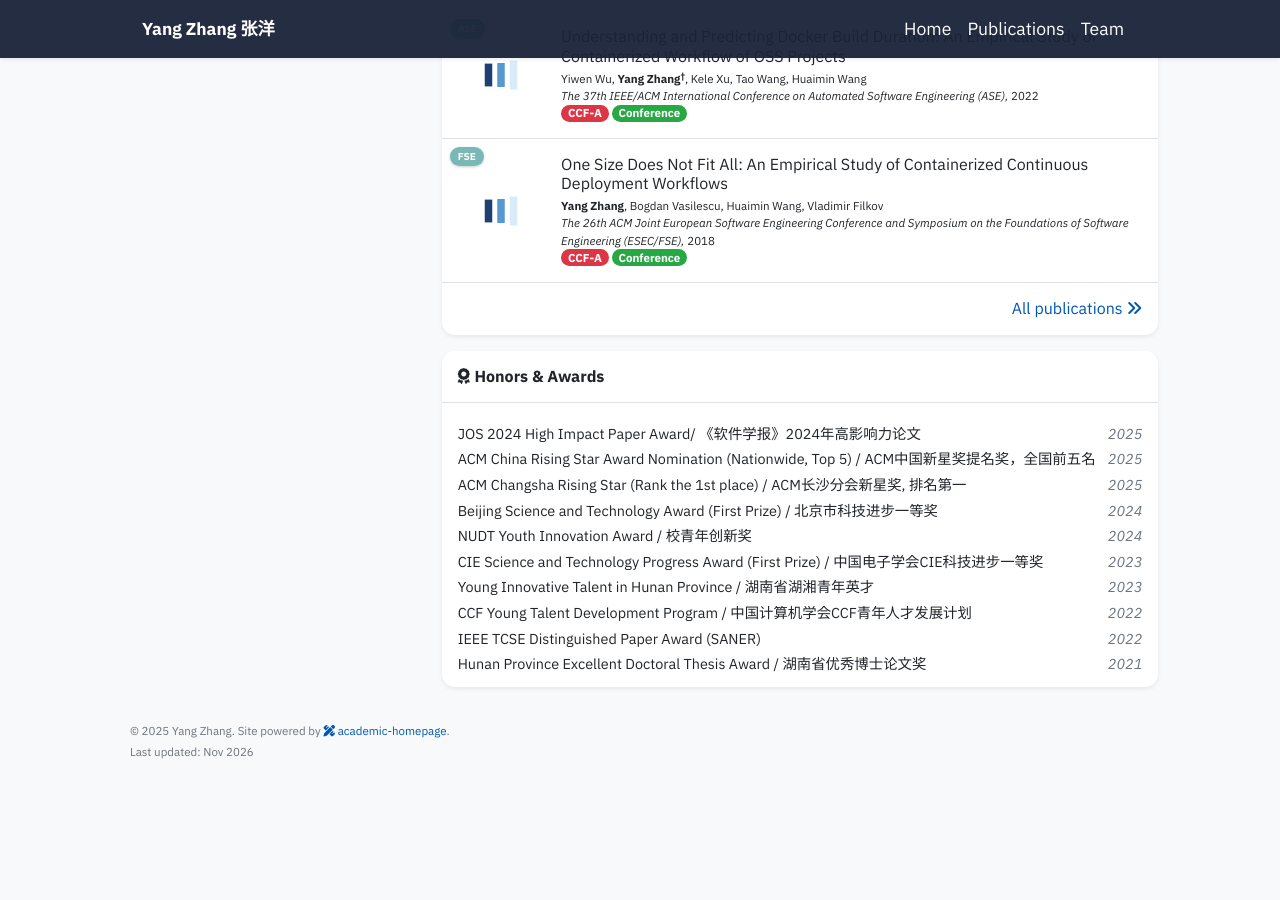
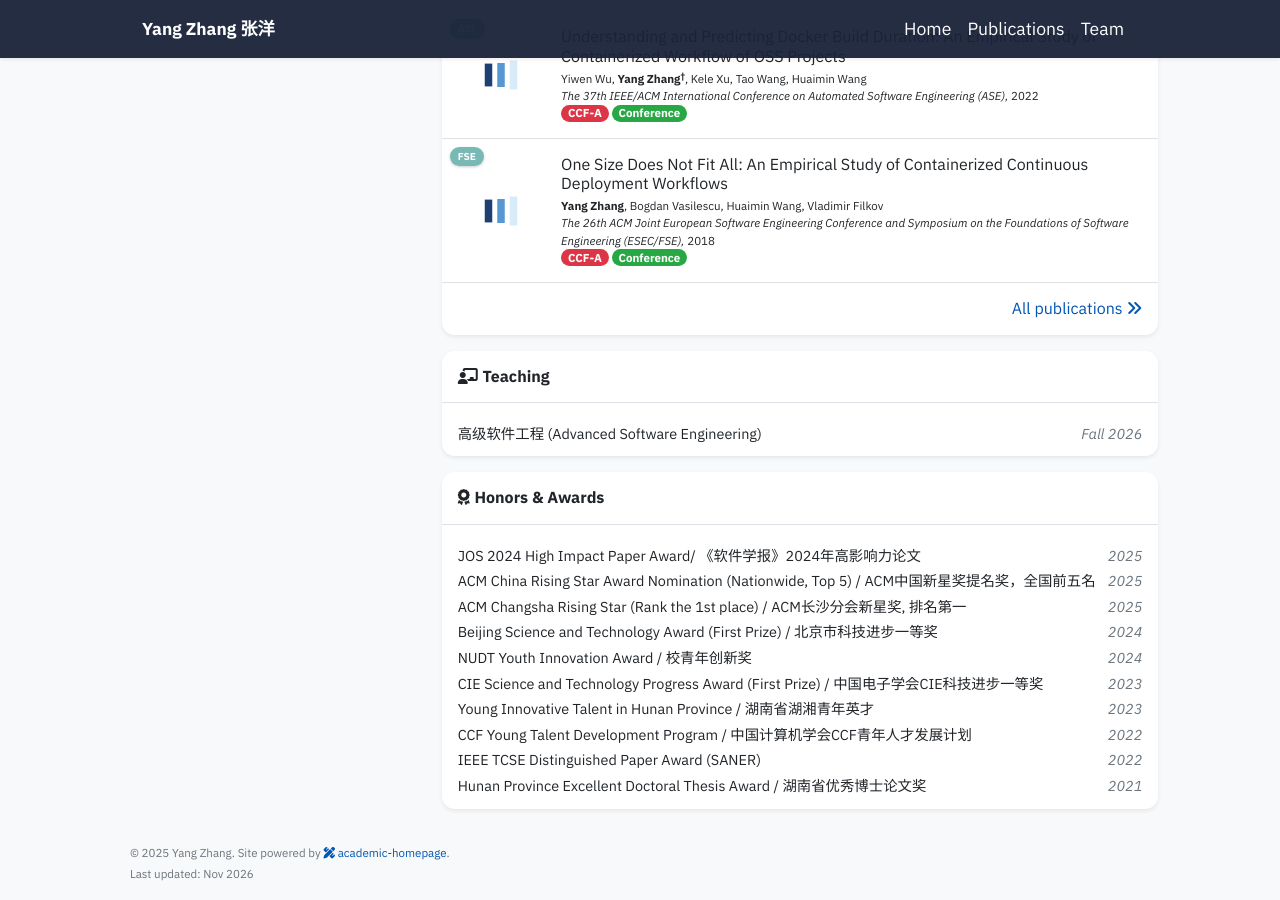
Before and after one commit to yangzhangs/yangzhangs.github.io, a Jekyll site: the page built from index.html, in a window 1280 px wide and 900 px high, scrolled down 2172 px. Built offline with Jekyll 4.4.1, drawn with Linux system fonts in a browser that asks for light colours; nearby versions of some CDN libraries; some web fonts are replaced; a style sheet for code colours, icons or effects is not loaded; before the commit the page ends 2950 px from its top, so only the background shows below that.

Commit message:
Add Teaching section to homepage before Honors & Awards

```diff
--- a/_data/display.yml
+++ b/_data/display.yml
@@ -1,6 +1,7 @@
 homepage:
   show_education: true
   show_experience: true
+  show_teaching: true
   show_awards: true
   show_news: true
   show_selected_publications: true
--- a/_data/profile.yml
+++ b/_data/profile.yml
@@ -90,6 +90,10 @@ experience:
   place: Changsha, China
 
 
+teaching:
+ - name: 高级软件工程 (Advanced Software Engineering)
+   date: Fall 2026
+
 awards:
  - name: JOS 2024 High Impact Paper Award/ 《软件学报》2024年高影响力论文
    date: 2025
--- /dev/null
+++ b/_includes/widgets/teaching_card.html
@@ -0,0 +1,14 @@
+<div class="mt-3 mb-0 bg-white shadow-sm rounded-xl">
+    <h6 class="p-3 mb-0 border-bottom border-gray"><i class="fas fa-chalkboard-teacher"></i><span style="margin-left: 0.3em;">Teaching</span></h6>
+    <div class="px-3 pt-3 pb-2">
+        {% if site.data.profile.teaching %}
+            {% for item in site.data.profile.teaching %}
+                <div class="my-1 d-flex">
+                    <div>{{ item.name }}</div>
+                    <div>{{ item.description }}</div>
+                    <div class="ml-auto mt-auto text-muted no-break"><em>{{ item.date }}</em></div>
+                </div>
+            {% endfor %}
+        {% endif %}
+    </div>
+</div>
--- a/index.html
+++ b/index.html
@@ -44,6 +44,10 @@ navbar_title: Home
          title='<i class="fas fa-star"></i><span style="margin-left: 0.3em;">Selected Publications</span>' %}
     {% endif %}
 
+    {% if site.data.display.homepage.show_teaching %}
+      {% include widgets/teaching_card.html %}
+    {% endif %}
+
     {% if site.data.display.homepage.show_awards %}
       {% include widgets/awards_card.html %}
     {% endif %}
```
